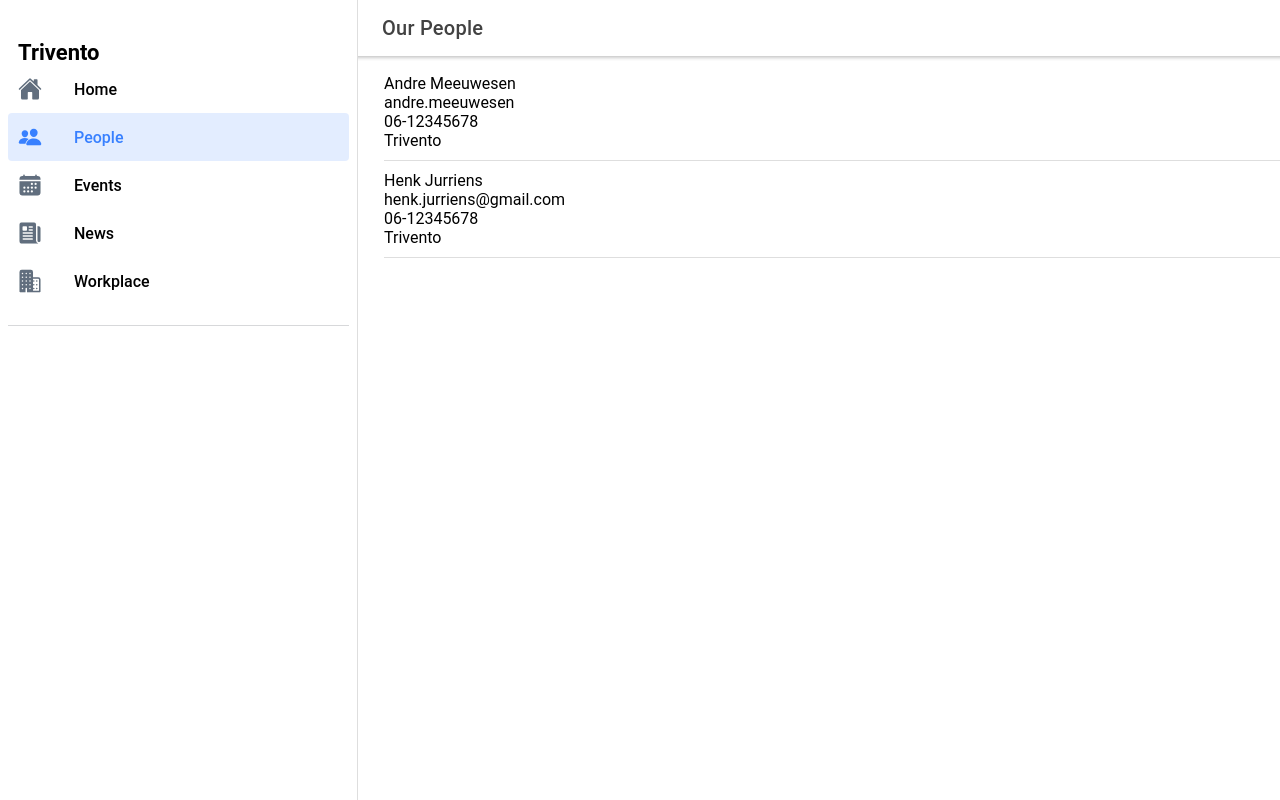
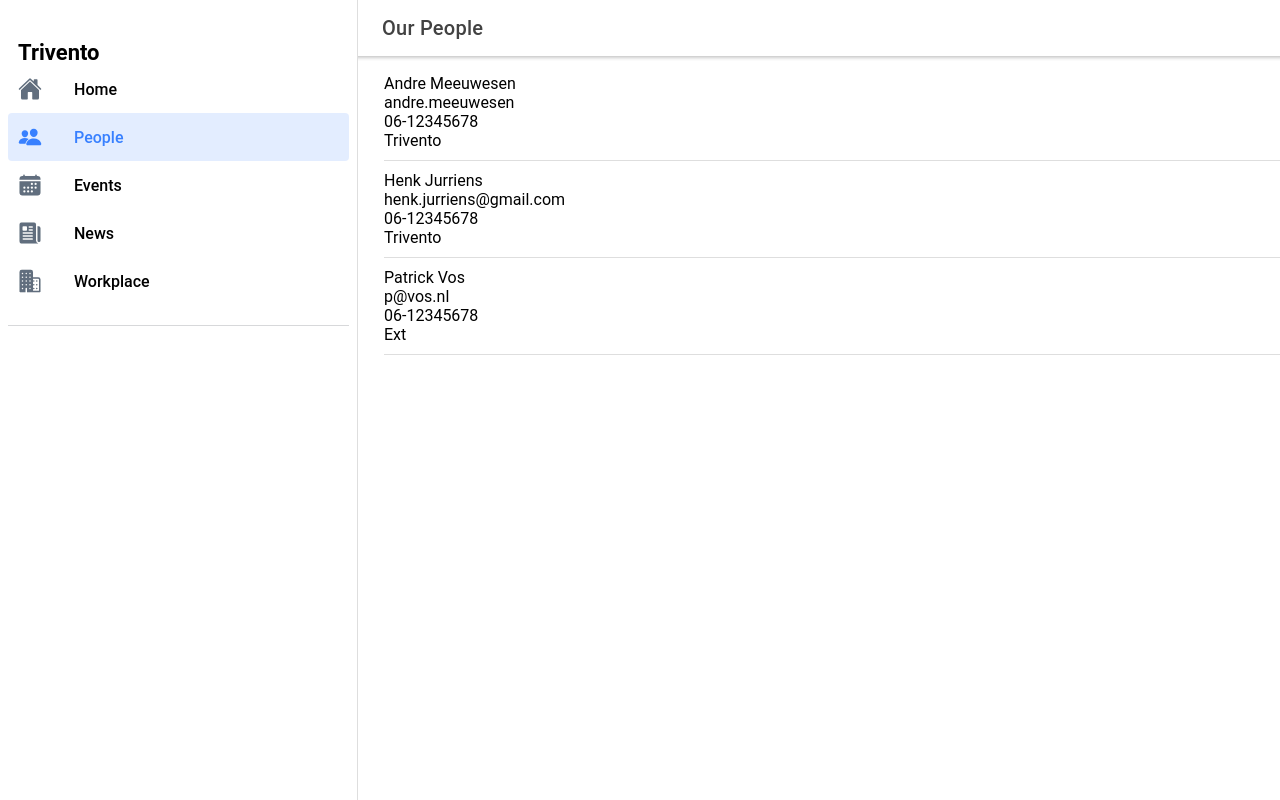
Before and after one commit to dayclocks/appflow-demo, a React (Create React App) app: page /page/People in a window 1280 px wide. Built offline with nearby package versions, Linux system fonts and the light colour scheme.

Commit message:
Update PeoplePage.tsx

```diff
--- a/src/pages/PeoplePage.tsx
+++ b/src/pages/PeoplePage.tsx
@@ -32,6 +32,12 @@ const Page: React.FC = () => {
       email: "henk.jurriens@gmail.com",
       phone: "06-12345678",
       work: "Trivento",
+    },
+    {
+      name: "Patrick Vos",
+      email: "p@vos.nl",
+      phone: "06-12345678",
+      work: "Ext",
     },
   ];
 
```
